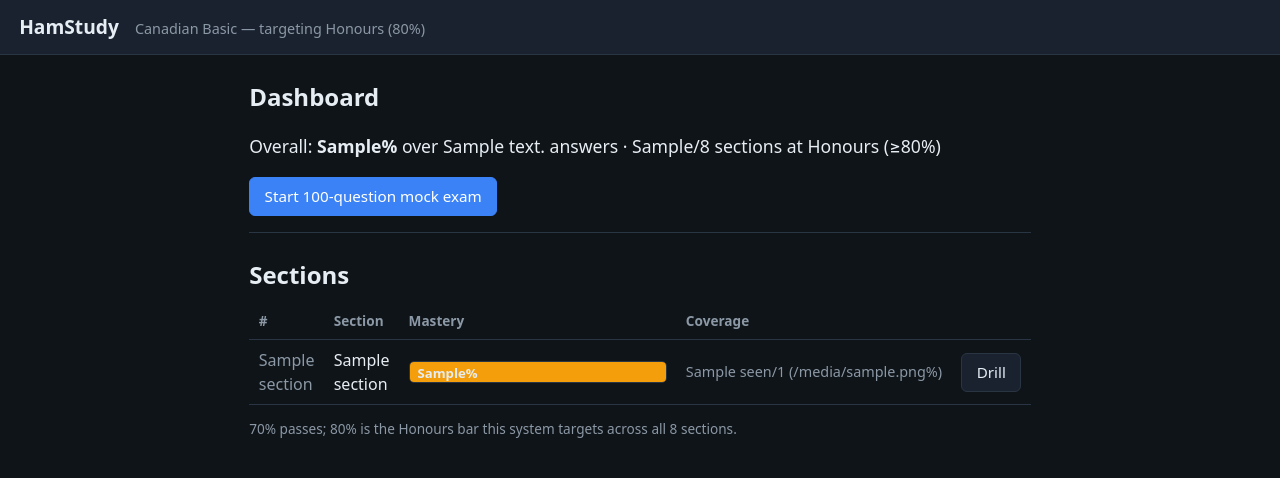
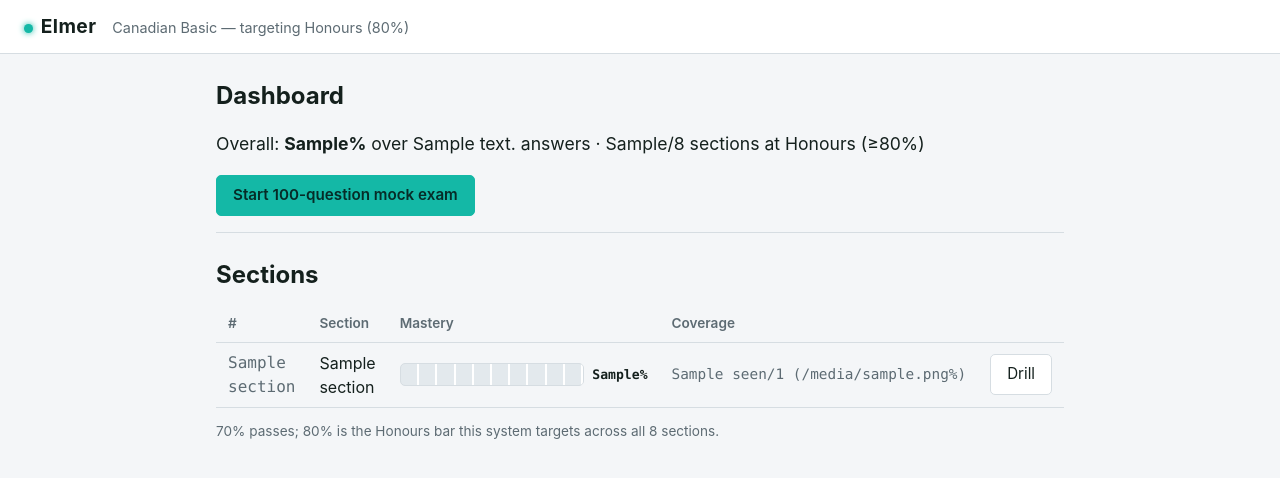
Before and after one commit to TuringCompote/HamStudy, a FastAPI app: template app/templates/dashboard.html in a window 1280 px wide. Shown: the top 478 px of the page. Run offline with FastAPI, Linux system fonts and the light colour scheme; the template is opened without the code that fills it: most values are stand-ins (such as "Sample title", 1, 10 or a date in 2020).

Commit message:
Align to updated docs: rename to Elmer + instrument-panel design tokens
- APP_NAME="Elmer" config constant + Jinja global; remove hardcoded "HamStudy"
- tokens.css: single source of design tokens (light+dark, one teal phosphor
  accent, mono numerals/IDs/formulas, sans body) — Phase-3 SVG tools theme from it
- style.css refactored onto tokens; mastery now a segmented S-meter colored by
  band (mastery_band() in engine; hook to switch to depth-tier color in Phase 4.5)

Co-Authored-By: Claude Opus 4.8 (1M context) <noreply@anthropic.com>

```diff
--- a/app/config.py
+++ b/app/config.py
@@ -9,6 +9,10 @@ from pathlib import Path
 
 # Repo root = two levels up from this file (app/config.py -> repo root).
 ROOT = Path(__file__).resolve().parent.parent
+
+# App identity (QUESTIONS #16 / spec §0.2b). One-line changeable; never hardcode
+# the name elsewhere — read APP_NAME and theme from tokens.css.
+APP_NAME = os.environ.get("APP_NAME", "Elmer")
 
 # SQLite store. Prod points HAMSTUDY_DB at the NAS-backed volume; default is local.
 DB_PATH = Path(os.environ.get("HAMSTUDY_DB", ROOT / "data" / "hamstudy.db"))
--- a/app/main.py
+++ b/app/main.py
@@ -19,12 +19,13 @@ from pydantic import BaseModel, Field
 from app.db import queries
 from app.db.init_db import connect
 from app.engine import mastery
-from app import quiz
+from app import quiz, config
 
 BASE = Path(__file__).resolve().parent
 templates = Jinja2Templates(directory=str(BASE / "templates"))
+templates.env.globals["APP_NAME"] = config.APP_NAME  # available in every template
 
-app = FastAPI(title="HamStudy — Basic (Honours) trainer")
+app = FastAPI(title=f"{config.APP_NAME} — Canadian Basic (Honours) trainer")
 app.mount("/static", StaticFiles(directory=str(BASE / "static")), name="static")
 
 
--- a/app/static/style.css
+++ b/app/static/style.css
@@ -1,106 +1,120 @@
-:root {
-  --bg: #0f1419;
-  --panel: #1a2230;
-  --ink: #e6edf3;
-  --muted: #8b98a5;
-  --accent: #3b82f6;
-  --ok: #22c55e;
-  --warn: #f59e0b;
-  --bad: #ef4444;
-  --border: #2a3543;
-}
+/* style.css — app styling. All values come from tokens.css (instrument panel).
+ * Numbers, question IDs, and formula values use --font-mono; body uses --font-sans.
+ */
 * { box-sizing: border-box; }
 body {
   margin: 0;
-  font: 16px/1.5 system-ui, -apple-system, Segoe UI, Roboto, sans-serif;
+  font: 16px/1.5 var(--font-sans);
   background: var(--bg);
   color: var(--ink);
 }
+
+/* numerals / IDs / formula values read as instrument readouts */
+.mono, .num, .cov, .bar-label, .timer, .score strong, .smeter-val { font-family: var(--font-mono); }
+
 .topbar {
-  display: flex; align-items: baseline; gap: 1rem;
-  padding: 0.8rem 1.2rem; background: var(--panel);
-  border-bottom: 1px solid var(--border);
+  display: flex; align-items: baseline; gap: var(--sp-4);
+  padding: var(--sp-3) var(--sp-5); background: var(--surface);
+  border-bottom: var(--border-w) solid var(--border);
 }
-.brand { font-weight: 700; font-size: 1.2rem; color: var(--ink); text-decoration: none; }
+.brand {
+  font-weight: 700; font-size: 1.2rem; color: var(--ink); text-decoration: none;
+  letter-spacing: 0.02em;
+}
+.brand::before {                       /* a small phosphor pilot light */
+  content: ""; display: inline-block; width: 0.55rem; height: 0.55rem;
+  margin-right: 0.5rem; border-radius: 50%; background: var(--accent);
+  box-shadow: 0 0 6px var(--accent); vertical-align: baseline;
+}
 .tagline { color: var(--muted); font-size: 0.9rem; }
-.container { max-width: 820px; margin: 0 auto; padding: 1.5rem 1.2rem; }
-h1 { margin: 0 0 0.5rem; }
-h2 { margin: 1.5rem 0 0.6rem; }
+.container { max-width: var(--maxw); margin: 0 auto; padding: var(--sp-5) var(--sp-4); }
+h1 { margin: 0 0 var(--sp-2); }
+h2 { margin: var(--sp-5) 0 var(--sp-3); }
 .muted { color: var(--muted); }
 .small { font-size: 0.85rem; }
 .big { font-size: 1.1rem; }
 .hidden { display: none !important; }
 
 .btn {
-  display: inline-block; padding: 0.45rem 0.9rem; border-radius: 6px;
-  border: 1px solid var(--border); background: var(--panel); color: var(--ink);
+  display: inline-block; padding: var(--sp-2) var(--sp-4); border-radius: var(--radius-sm);
+  border: var(--border-w) solid var(--border); background: var(--surface); color: var(--ink);
   text-decoration: none; cursor: pointer; font-size: 0.95rem;
 }
 .btn:hover { border-color: var(--accent); }
-.btn-primary { background: var(--accent); border-color: var(--accent); color: #fff; }
+.btn-primary { background: var(--accent); border-color: var(--accent); color: var(--accent-ink); font-weight: 600; }
 
 /* dashboard */
-.summary { padding-bottom: 1rem; border-bottom: 1px solid var(--border); }
+.summary { padding-bottom: var(--sp-4); border-bottom: var(--border-w) solid var(--border); }
 .section-table { width: 100%; border-collapse: collapse; }
 .section-table th, .section-table td {
-  text-align: left; padding: 0.5rem 0.6rem; border-bottom: 1px solid var(--border);
-  vertical-align: middle;
+  text-align: left; padding: var(--sp-2) var(--sp-3);
+  border-bottom: var(--border-w) solid var(--border); vertical-align: middle;
 }
 .section-table th { color: var(--muted); font-weight: 600; font-size: 0.85rem; }
 .num { color: var(--muted); }
 .cov { color: var(--muted); font-size: 0.9rem; white-space: nowrap; }
-.bar-cell { width: 40%; }
-.bar {
-  position: relative; background: #0b0f14; border: 1px solid var(--border);
-  border-radius: 5px; height: 1.4rem; overflow: hidden; min-width: 120px;
+.bar-cell { width: 46%; }
+
+/* segmented S-meter — mastery as a meter; color encodes band (→ depth tier in 4.5) */
+.smeter {
+  position: relative; display: inline-block; width: 100%; min-width: 140px;
+  height: 1.4rem; background: var(--track); border: var(--border-w) solid var(--border);
+  border-radius: var(--radius-sm); overflow: hidden; vertical-align: middle;
 }
-.bar-fill { height: 100%; }
-.bar-fill.ok { background: var(--ok); }
-.bar-fill.warn { background: var(--warn); }
-.bar-label {
-  position: absolute; left: 0.5rem; top: 0; line-height: 1.4rem;
-  font-size: 0.82rem; font-weight: 600;
+.smeter-fill { height: 100%; background: var(--accent); }
+.smeter-fill.tier-ok   { background: var(--ok); }
+.smeter-fill.tier-warn { background: var(--warn); }
+.smeter-fill.tier-low  { background: var(--bad); }
+/* notches: thin gaps every 10% give the segmented-meter read */
+.smeter::after {
+  content: ""; position: absolute; inset: 0; pointer-events: none;
+  background: repeating-linear-gradient(
+    90deg, transparent 0, transparent calc(10% - 2px),
+    var(--surface) calc(10% - 2px), var(--surface) 10%);
 }
+.smeter-val { margin-left: var(--sp-2); font-size: 0.82rem; font-weight: 600; }
+.smeter-row { display: flex; align-items: center; }
 
 /* quiz */
 .quiz-head { display: flex; justify-content: space-between; align-items: baseline; }
 .quiz-head small { color: var(--muted); font-weight: 400; font-size: 0.9rem; }
-.quiz-meta { color: var(--muted); display: flex; gap: 1rem; }
+.quiz-meta { color: var(--muted); display: flex; gap: var(--sp-4); }
 .timer { font-variant-numeric: tabular-nums; }
 .card {
-  background: var(--panel); border: 1px solid var(--border);
-  border-radius: 10px; padding: 1.2rem; margin-top: 1rem;
+  background: var(--surface); border: var(--border-w) solid var(--border);
+  border-radius: var(--radius); padding: var(--sp-5); margin-top: var(--sp-4);
+  box-shadow: var(--shadow);
 }
-.stem { font-size: 1.1rem; margin: 0 0 1rem; }
-.options { list-style: none; margin: 0; padding: 0; display: grid; gap: 0.5rem; }
+.stem { font-size: 1.1rem; margin: 0 0 var(--sp-4); }
+.options { list-style: none; margin: 0; padding: 0; display: grid; gap: var(--sp-2); }
 .option {
-  width: 100%; text-align: left; padding: 0.6rem 0.8rem; border-radius: 7px;
-  border: 1px solid var(--border); background: #121a26; color: var(--ink);
-  cursor: pointer; font-size: 0.98rem;
+  width: 100%; text-align: left; padding: var(--sp-3) var(--sp-3); border-radius: var(--radius-sm);
+  border: var(--border-w) solid var(--border); background: var(--surface-2); color: var(--ink);
+  cursor: pointer; font-size: 0.98rem; font-family: inherit;
 }
 .option:hover:not(:disabled) { border-color: var(--accent); }
-.option:disabled { cursor: default; opacity: 0.95; }
-.option .letter {
-  display: inline-block; width: 1.5rem; font-weight: 700; color: var(--muted);
-}
-.option.correct { border-color: var(--ok); background: #11281a; }
+.option:disabled { cursor: default; }
+.option .letter { display: inline-block; width: 1.5rem; font-weight: 700; color: var(--muted); font-family: var(--font-mono); }
+.option.correct { border-color: var(--ok); background: color-mix(in srgb, var(--ok) 14%, var(--surface)); }
 .option.correct .letter { color: var(--ok); }
-.option.wrong { border-color: var(--bad); background: #2a1416; }
+.option.wrong { border-color: var(--bad); background: color-mix(in srgb, var(--bad) 14%, var(--surface)); }
 .option.wrong .letter { color: var(--bad); }
-.feedback { margin-top: 0.9rem; padding: 0.5rem 0.7rem; border-radius: 6px; }
+.feedback { margin-top: var(--sp-3); padding: var(--sp-2) var(--sp-3); border-radius: var(--radius-sm); }
 .feedback.good { color: var(--ok); }
 .feedback.bad { color: var(--bad); }
-.card-actions { margin-top: 1rem; display: flex; gap: 0.6rem; }
+.card-actions { margin-top: var(--sp-4); display: flex; gap: var(--sp-3); }
 
 /* results */
-.results { background: var(--panel); border: 1px solid var(--border);
-  border-radius: 10px; padding: 1.2rem; margin-top: 1rem; }
+.results {
+  background: var(--surface); border: var(--border-w) solid var(--border);
+  border-radius: var(--radius); padding: var(--sp-5); margin-top: var(--sp-4); box-shadow: var(--shadow);
+}
 .score { font-size: 1.2rem; }
 .verdict { font-weight: 600; }
 .verdict.ok { color: var(--ok); }
 .verdict.warn { color: var(--warn); }
 .verdict.bad { color: var(--bad); }
-.exam-lines { display: flex; gap: 1rem; margin: 0.4rem 0; }
-.exam-lines .line { font-size: 0.85rem; padding: 0.1rem 0.5rem; border-radius: 4px; }
-.exam-lines .pass { border: 1px solid var(--warn); color: var(--warn); }
-.exam-lines .honours { border: 1px solid var(--ok); color: var(--ok); }
+.exam-lines { display: flex; gap: var(--sp-4); margin: var(--sp-2) 0; }
+.exam-lines .line { font-size: 0.85rem; padding: 0.1rem 0.5rem; border-radius: 4px; font-family: var(--font-mono); }
+.exam-lines .pass { border: var(--border-w) solid var(--warn); color: var(--warn); }
+.exam-lines .honours { border: var(--border-w) solid var(--ok); color: var(--ok); }
--- /dev/null
+++ b/app/static/tokens.css
@@ -0,0 +1,62 @@
+/* tokens.css — the single source of design tokens (spec §0.2b).
+ *
+ * "Instrument panel": calm neutral base (light + dark), ONE phosphor accent
+ * (teal), monospace for numbers / question IDs / formula values, clean sans for
+ * body. Every stylesheet and every SVG concept tool themes from these variables
+ * so the look stays consistent across build phases. Lightweight — no framework.
+ *
+ * Accent is teal by default; flip --accent (+ --accent-dim/-ink) to the amber set
+ * below to change the whole instrument glow in one line. (QUESTIONS open item.)
+ */
+:root {
+  /* typography */
+  --font-sans: "Inter", system-ui, -apple-system, "Segoe UI", Roboto, sans-serif;
+  --font-mono: ui-monospace, "Cascadia Code", "JetBrains Mono", "SF Mono",
+               "Consolas", monospace;
+
+  /* spacing / geometry */
+  --sp-1: 0.25rem; --sp-2: 0.5rem; --sp-3: 0.75rem; --sp-4: 1rem;
+  --sp-5: 1.5rem; --sp-6: 2rem;
+  --radius: 8px; --radius-sm: 5px;
+  --border-w: 1px;
+  --maxw: 880px;
+
+  /* phosphor accent (teal) — the one glow */
+  --accent: #14b8a6;
+  --accent-dim: #0e7c72;
+  --accent-ink: #062b27;          /* text on accent fills */
+  /* amber alternative (swap into the three above to retheme):
+     --accent: #f0a830; --accent-dim: #b4781a; --accent-ink: #2a1c02; */
+
+  /* status (also used as adaptive-tier colors on the S-meter, see app.css) */
+  --ok: var(--accent);            /* >=80% Honours / strong tier */
+  --warn: #e0a13a;                /* 70-80% pass-not-honours */
+  --bad: #d8533f;                 /* <70% weak / deep tier */
+
+  /* light theme (default) */
+  --bg: #f4f6f8;
+  --surface: #ffffff;
+  --surface-2: #eef1f4;
+  --ink: #14201d;
+  --muted: #5d6b73;
+  --border: #d6dde2;
+  --track: #e3e9ed;               /* meter unlit segments */
+  --shadow: 0 1px 2px rgba(16, 32, 29, 0.06);
+}
+
+@media (prefers-color-scheme: dark) {
+  :root {
+    --bg: #0d1311;
+    --surface: #131a18;
+    --surface-2: #0f1614;
+    --ink: #e8efec;
+    --muted: #8a989f;
+    --border: #243029;
+    --track: #0a100e;
+    --shadow: 0 1px 2px rgba(0, 0, 0, 0.4);
+    /* accent reads a touch brighter on dark to keep the phosphor feel */
+    --accent: #2dd4bf;
+    --accent-dim: #149e90;
+    --accent-ink: #04201c;
+  }
+}
--- a/app/templates/base.html
+++ b/app/templates/base.html
@@ -3,12 +3,13 @@
 <head>
   <meta charset="utf-8">
   <meta name="viewport" content="width=device-width, initial-scale=1">
-  <title>{% block title %}HamStudy{% endblock %}</title>
+  <title>{% block title %}{{ APP_NAME }}{% endblock %}</title>
+  <link rel="stylesheet" href="/static/tokens.css">
   <link rel="stylesheet" href="/static/style.css">
 </head>
 <body>
   <header class="topbar">
-    <a class="brand" href="/">HamStudy</a>
+    <a class="brand" href="/">{{ APP_NAME }}</a>
     <span class="tagline">Canadian Basic — targeting Honours (80%)</span>
   </header>
   <main class="container">
--- a/app/templates/dashboard.html
+++ b/app/templates/dashboard.html
@@ -1,5 +1,5 @@
 {% extends "base.html" %}
-{% block title %}Dashboard — HamStudy{% endblock %}
+{% block title %}Dashboard — {{ APP_NAME }}{% endblock %}
 {% block content %}
 
 <section class="summary">
@@ -29,10 +29,11 @@
         <td>{{ s.name }}</td>
         <td class="bar-cell">
           {% if s.mastery_pct is not none %}
-            <div class="bar" title="{{ s.correct }}/{{ s.answered }} correct">
-              <div class="bar-fill {{ 'ok' if s.meets_honours else 'warn' }}"
-                   style="width: {{ s.mastery_pct }}%"></div>
-              <span class="bar-label">{{ s.mastery_pct }}%</span>
+            <div class="smeter-row">
+              <span class="smeter" title="{{ s.correct }}/{{ s.answered }} correct">
+                <span class="smeter-fill tier-{{ s.band }}" style="width: {{ s.mastery_pct }}%"></span>
+              </span>
+              <span class="smeter-val">{{ s.mastery_pct }}%</span>
             </div>
           {% else %}
             <span class="muted">—</span>
--- a/app/templates/quiz.html
+++ b/app/templates/quiz.html
@@ -1,5 +1,5 @@
 {% extends "base.html" %}
-{% block title %}{{ title }} — HamStudy{% endblock %}
+{% block title %}{{ title }} — {{ APP_NAME }}{% endblock %}
 {% block content %}
 
 <div id="quiz"
```
Also changed, not shown: LOG.md (+32 -0 lines), app/engine/mastery.py (+13 -0 lines).
